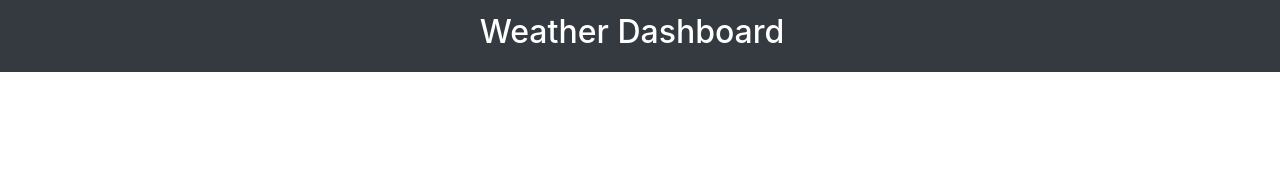
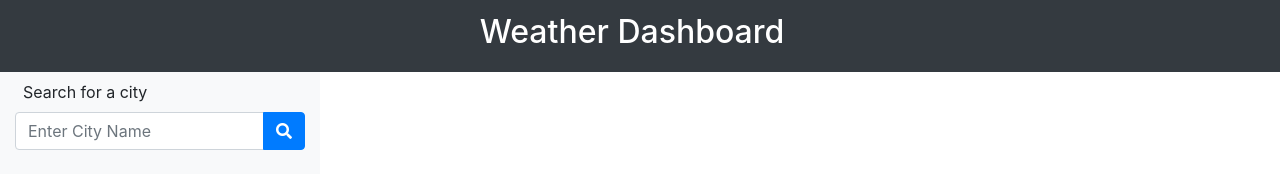
Before and after one commit to perrytjr/Weather-Dashboard, a plain HTML site: page index.html in a window 1280 px wide. Drawn offline with nearby package versions, Linux system fonts and the light colour scheme.

Commit message:
city search button complete

```diff
--- a/index.html
+++ b/index.html
@@ -13,12 +13,29 @@
     integrity="sha384-9aIt2nRpC12Uk9gS9baDl411NQApFmC26EwAOH8WgZl5MYYxFfc+NcPb1dKGj7Sk" crossorigin="anonymous">
   <title>Weather Dashboard</title>
 </head>
-<body>
+<body> <!--weather dashboard navbar-->
     <nav class="navbar navbar-dark bg-dark justify-content-center">
         <span class="navbar-brand mb-0 "><h2>Weather Dashboard</h2></span>
       </nav>
 
+<div class="container-fluid">
 
+    <aside class= "row">
+        <div class="col-3 bg-light">
+          <p class="city-search m-2"> Search for a city</p>
+          <div class="input-group mb-4">
+            <input type="text" class="form-control" placeholder = "Enter City Name" aria-label="Enter City Name">
+            <div class="input-group-append">
+              <button class="btn btn-primary" type="button" id="search-button">
+                <i class="fas fa-search"></i>
+            </button>
+            </div>
+          </div>
+
+    </aside>
+
+
+</div>
 
 
 
--- a/script.js
+++ b/script.js
@@ -0,0 +1 @@
+api key = 4f8564279b0a48b567bd6ba7e52a8a22
```
Also changed, not shown: 1 other file.
